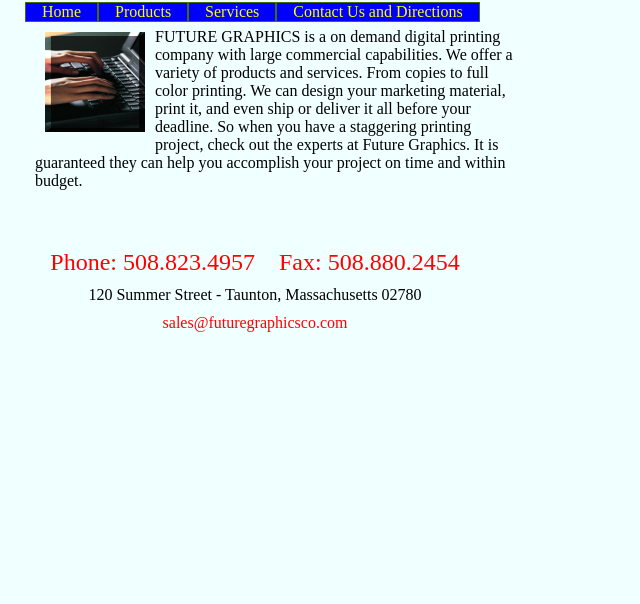
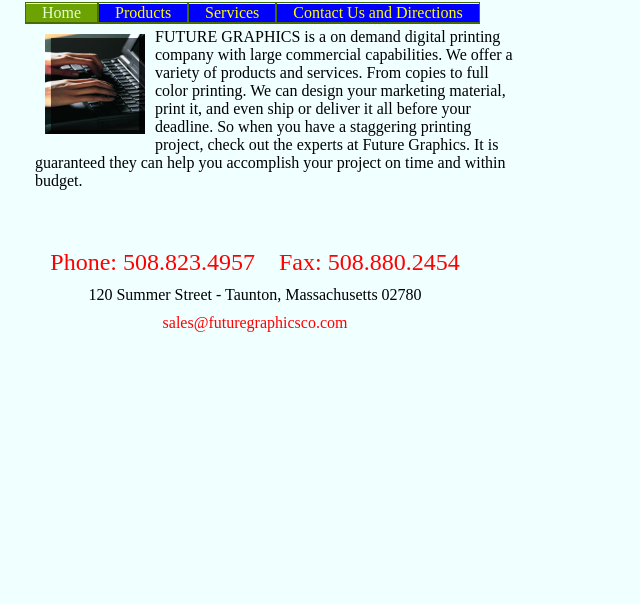
Before and after one commit to deanchouinard/fg, a plain HTML site: page index.html in a window 1280 px wide. Shown: the part 196-800 px from the top of the page, without its empty margins (0-640 px from the left). Drawn offline with Linux system fonts and the light colour scheme.

Commit message:
menu selected

```diff
--- a/index.html
+++ b/index.html
@@ -16,7 +16,7 @@
 
 
   <ul class="nav">
-    <li><a href="/">Home</a></li>
+    <li><a href="index.html" class="selected">Home</a></li>
     <li><a href="products.html">Products</a></li>
     <li><a href="services.html">Services</a></li>
     <li><a href="contact.html">Contact Us and Directions</a></li>
--- a/styles/custom.css
+++ b/styles/custom.css
@@ -46,8 +46,17 @@
 	display: block;
 	color: yellow;
 	text-decoration: none;
+	border-top: 1px solid #e4ffd3;
+	border-bottom: 1px solid #486b02;
 	padding: 0 1em;
 }
+
+ul.nav a:hover,
+ul.nav a:focus,
+	ul.nav a.selected {
+		color: #e4ffd3;
+		background-color: #6da203;
+	}
 
 .content {
 	margin: 10px;
```
